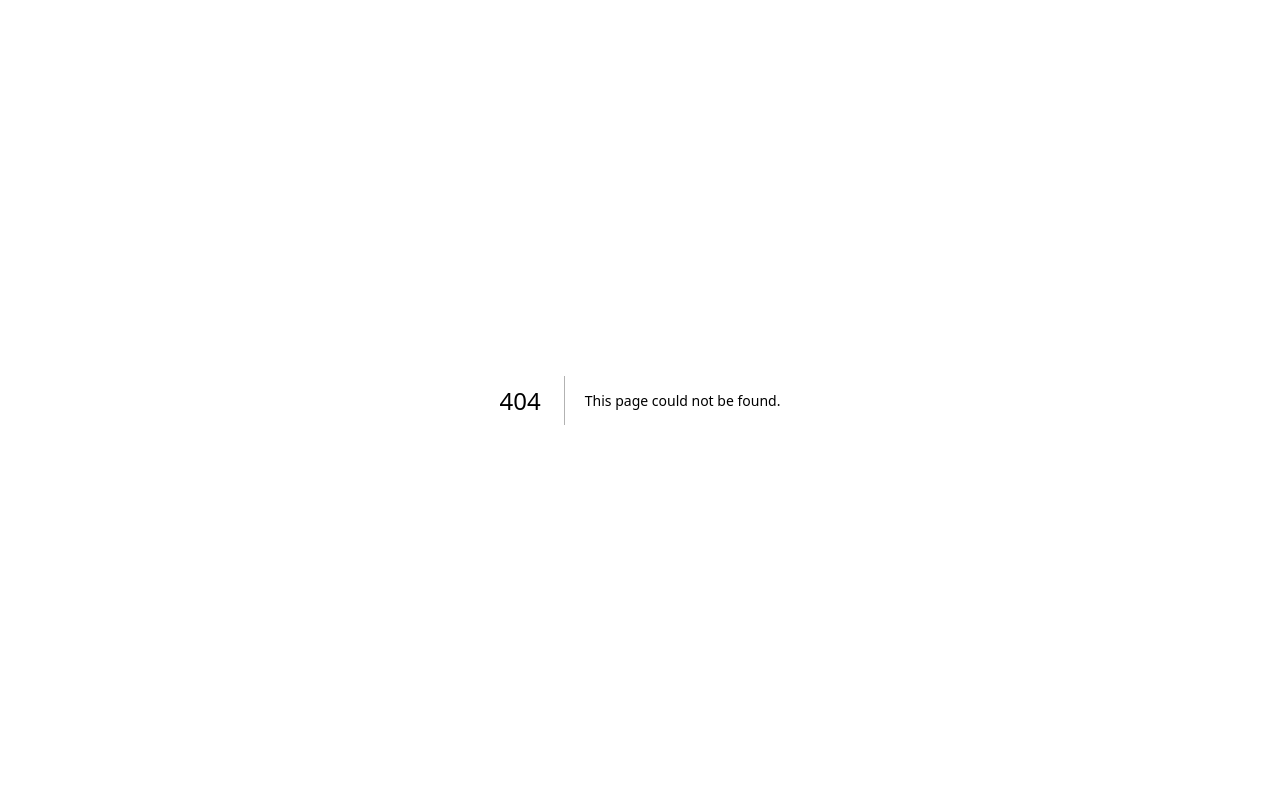
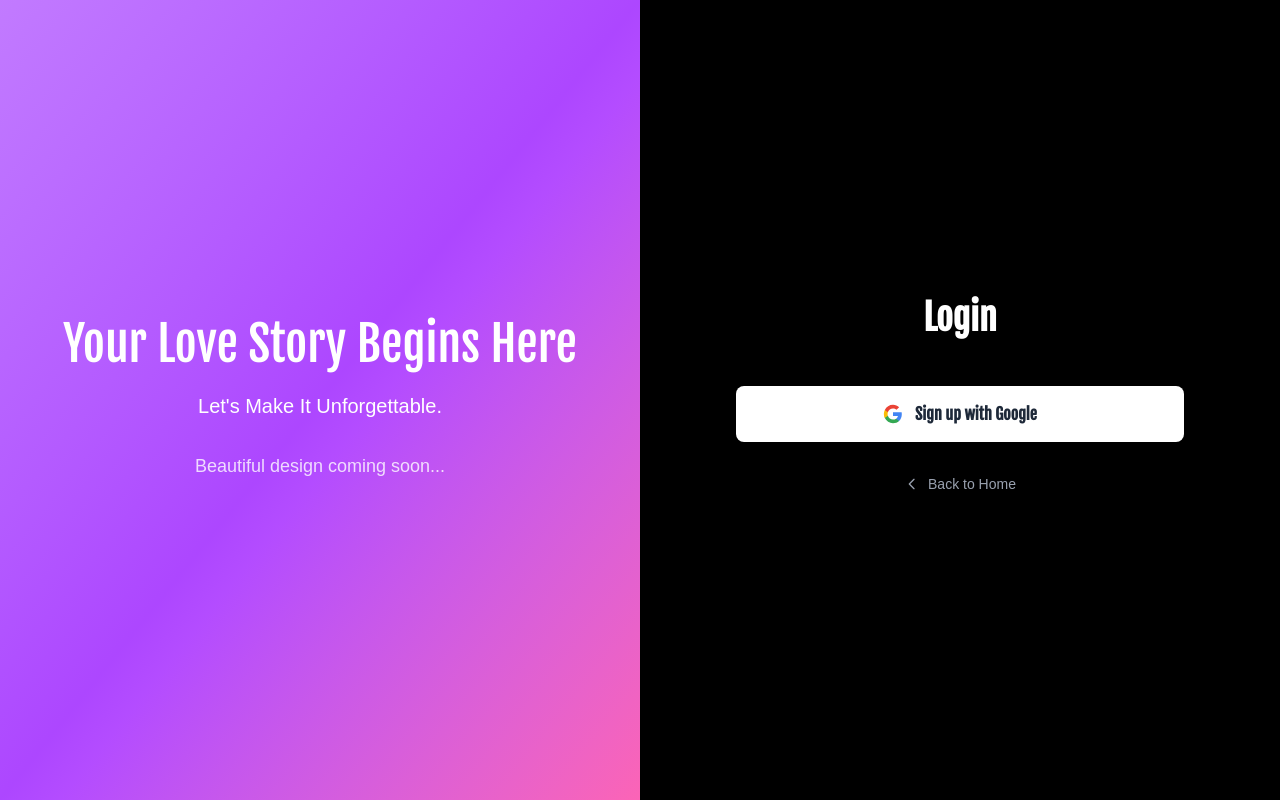
Before and after one commit to mehrinshamim/profile-checker, a Next.js app in the folder client/: page /auth in a window 1280 px wide. Before the commit this address had no page. Built offline with nearby package versions, Linux system fonts and the light colour scheme.

Commit message:
right side -auth

```diff
--- /dev/null
+++ b/client/app/auth/components/left.tsx
@@ -0,0 +1,20 @@
+export default function LeftSide() {
+  return (
+    <div className="flex-1 bg-gradient-to-br from-purple-400 via-purple-500 to-pink-400 flex items-center justify-center">
+      <div className="text-center text-white p-12">
+        {/* Placeholder content - will be replaced with actual design */}
+        <h1 className="text-5xl font-fjalla-one mb-6">
+          Your Love Story Begins Here
+        </h1>
+        <p className="text-xl mb-8">
+          Let's Make It Unforgettable.
+        </p>
+
+        {/* This will be replaced with the actual template content */}
+        <div className="text-lg opacity-80">
+          Beautiful design coming soon...
+        </div>
+      </div>
+    </div>
+  );
+}
--- /dev/null
+++ b/client/app/auth/components/right.tsx
@@ -0,0 +1,103 @@
+'use client';
+
+import { useState } from 'react';
+import { useRouter } from 'next/navigation';
+import Link from 'next/link';
+
+export default function RightSide() {
+  const router = useRouter();
+  const [isLoading, setIsLoading] = useState(false);
+
+  const handleGoogleAuth = async () => {
+    setIsLoading(true);
+    try {
+      // Add your Google OAuth logic here
+      console.log('Initiating Google OAuth...');
+
+      // Example: Replace with your actual Google OAuth implementation
+      // const result = await signInWithGoogle();
+      // if (result.success) {
+      //   router.push('/dashboard'); // or wherever you want to redirect after auth
+      // }
+
+      // For now, just simulate loading
+      setTimeout(() => {
+        setIsLoading(false);
+        // Simulate successful auth - redirect to home
+        router.push('/');
+      }, 2000);
+
+    } catch (error) {
+      console.error('Authentication failed:', error);
+      setIsLoading(false);
+    }
+  };
+
+  return (
+    <div className="w-1/2 bg-black flex items-center justify-center p-8">
+      <div className="w-full max-w-md">
+        {/* Login Header */}
+        <div className="text-center mb-12">
+          <h1 className="text-white text-4xl font-bold font-fjalla-one mb-2">Login</h1>
+        </div>
+
+        {/* Google Sign-In Button */}
+        <button
+          onClick={handleGoogleAuth}
+          disabled={isLoading}
+          className={`w-full bg-white text-gray-800 font-semibold py-4 px-6 rounded-lg shadow-lg hover:shadow-xl transition-all duration-300 flex items-center justify-center gap-3 mb-6 ${
+            isLoading ? 'opacity-70 cursor-not-allowed' : 'hover:bg-gray-50'
+          }`}
+        >
+          {isLoading ? (
+            <>
+              <div className="animate-spin rounded-full h-5 w-5 border-b-2 border-gray-800"></div>
+              <span>Connecting...</span>
+            </>
+          ) : (
+            <>
+              {/* Google Icon */}
+              <svg className="w-5 h-5" viewBox="0 0 24 24">
+                <path
+                  fill="#4285F4"
+                  d="M22.56 12.25c0-.78-.07-1.53-.2-2.25H12v4.26h5.92c-.26 1.37-1.04 2.53-2.21 3.31v2.77h3.57c2.08-1.92 3.28-4.74 3.28-8.09z"
+                />
+                <path
+                  fill="#34A853"
+                  d="M12 23c2.97 0 5.46-.98 7.28-2.66l-3.57-2.77c-.98.66-2.23 1.06-3.71 1.06-2.86 0-5.29-1.93-6.16-4.53H2.18v2.84C3.99 20.53 7.7 23 12 23z"
+                />
+                <path
+                  fill="#FBBC05"
+                  d="M5.84 14.09c-.22-.66-.35-1.36-.35-2.09s.13-1.43.35-2.09V7.07H2.18C1.43 8.55 1 10.22 1 12s.43 3.45 1.18 4.93l2.85-2.22.81-.62z"
+                />
+                <path
+                  fill="#EA4335"
+                  d="M12 5.38c1.62 0 3.06.56 4.21 1.64l3.15-3.15C17.45 2.09 14.97 1 12 1 7.7 1 3.99 3.47 2.18 7.07l3.66 2.84c.87-2.6 3.3-4.53 6.16-4.53z"
+                />
+              </svg>
+              <span className='font-fjalla-one'>Sign up with Google</span>
+            </>
+          )}
+        </button>
+
+        {/* Back to Home */}
+        <div className="text-center">
+          <Link
+            href="/"
+            className="inline-flex items-center gap-2 text-gray-400 hover:text-white transition-all duration-300 text-sm font-medium hover:bg-gray-900 px-4 py-2 rounded-lg group"
+          >
+            <svg
+              className="w-4 h-4 transition-transform group-hover:-translate-x-1"
+              fill="none"
+              stroke="currentColor"
+              viewBox="0 0 24 24"
+            >
+              <path strokeLinecap="round" strokeLinejoin="round" strokeWidth={2} d="M15 19l-7-7 7-7" />
+            </svg>
+            <span>Back to Home</span>
+          </Link>
+        </div>
+      </div>
+    </div>
+  );
+}
--- /dev/null
+++ b/client/app/auth/page.tsx
@@ -0,0 +1,11 @@
+import LeftSide from './components/left';
+import RightSide from './components/right';
+
+export default function AuthPage() {
+  return (
+    <div className="min-h-screen flex">
+      <LeftSide />
+      <RightSide />
+    </div>
+  );
+}
--- a/client/app/components/Navbar.tsx
+++ b/client/app/components/Navbar.tsx
@@ -1,6 +1,19 @@
+'use client';
+
 import Image from "next/image";
+import { useRouter } from 'next/navigation';
 
 export default function Navbar() {
+  const router = useRouter();
+
+  const handleLogin = () => {
+    router.push('/auth');
+  };
+
+  const handleSignup = () => {
+    router.push('/auth');
+  };
+
   return (
     <nav className="w-full flex items-center justify-between px-6 sm:px-12 py-4">
       {/* Logo */}
@@ -24,14 +37,14 @@ export default function Navbar() {
         <li className="hover:text-purple-400 transition-colors cursor-pointer text-white flex items-center justify-center px-4">Home</li>
         <li className="hover:text-purple-400 transition-colors cursor-pointer text-white flex items-center justify-center px-4">Features</li>
         <li className="hover:text-purple-400 transition-colors cursor-pointer text-white flex items-center justify-center px-4">Contact</li>
-        <li className="hover:text-purple-400 transition-colors cursor-pointer text-white flex items-center justify-center px-4">Login</li>
+        <li className="hover:text-purple-400 transition-colors cursor-pointer text-white flex items-center justify-center px-4" onClick={handleLogin}>Login</li>
         <li className="flex items-center justify-center px-4">
-          <a
-            href="#"
+          <button
+            onClick={handleSignup}
             className="bg-purple-400 text-white font-semibold text-[25px] px-8 py-2 rounded-full hover:bg-purple-500 transition-colors"
           >
             Register
-          </a>
+          </button>
         </li>
       </ul>
     </nav>
```
